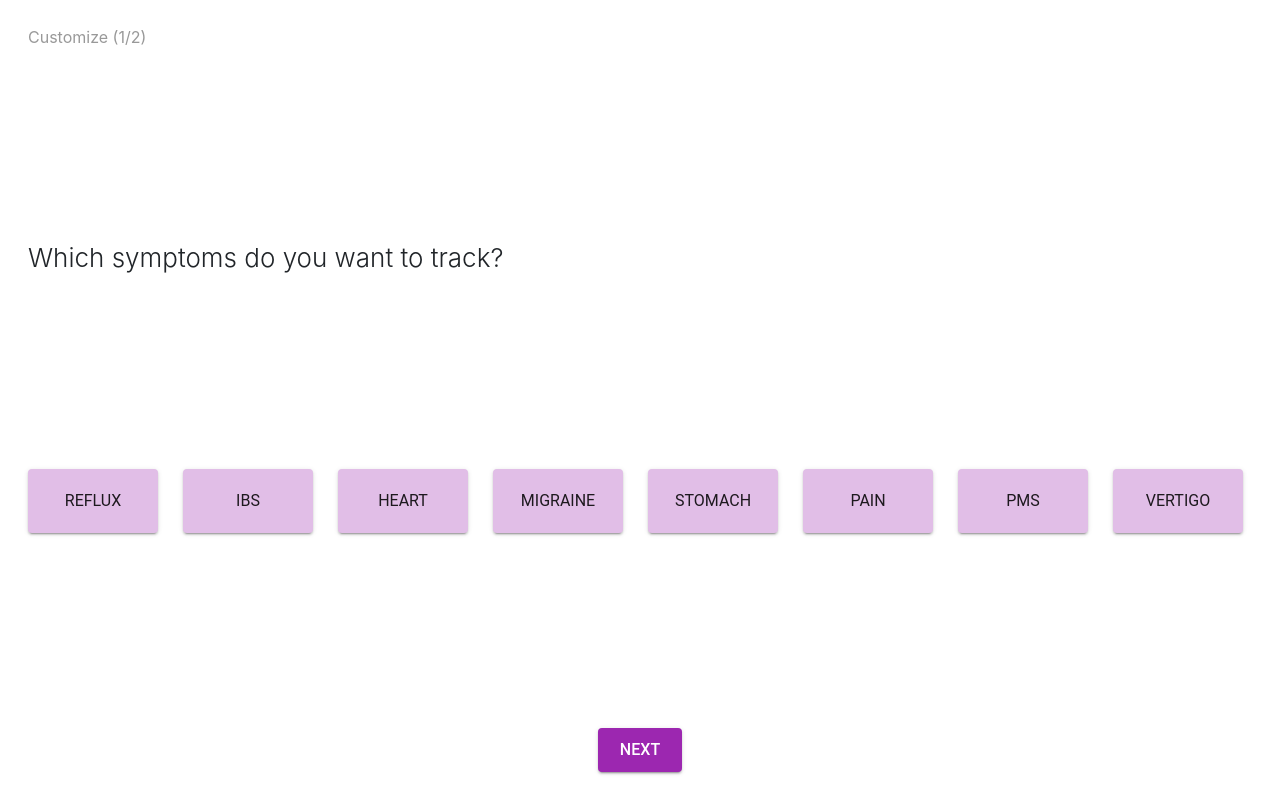
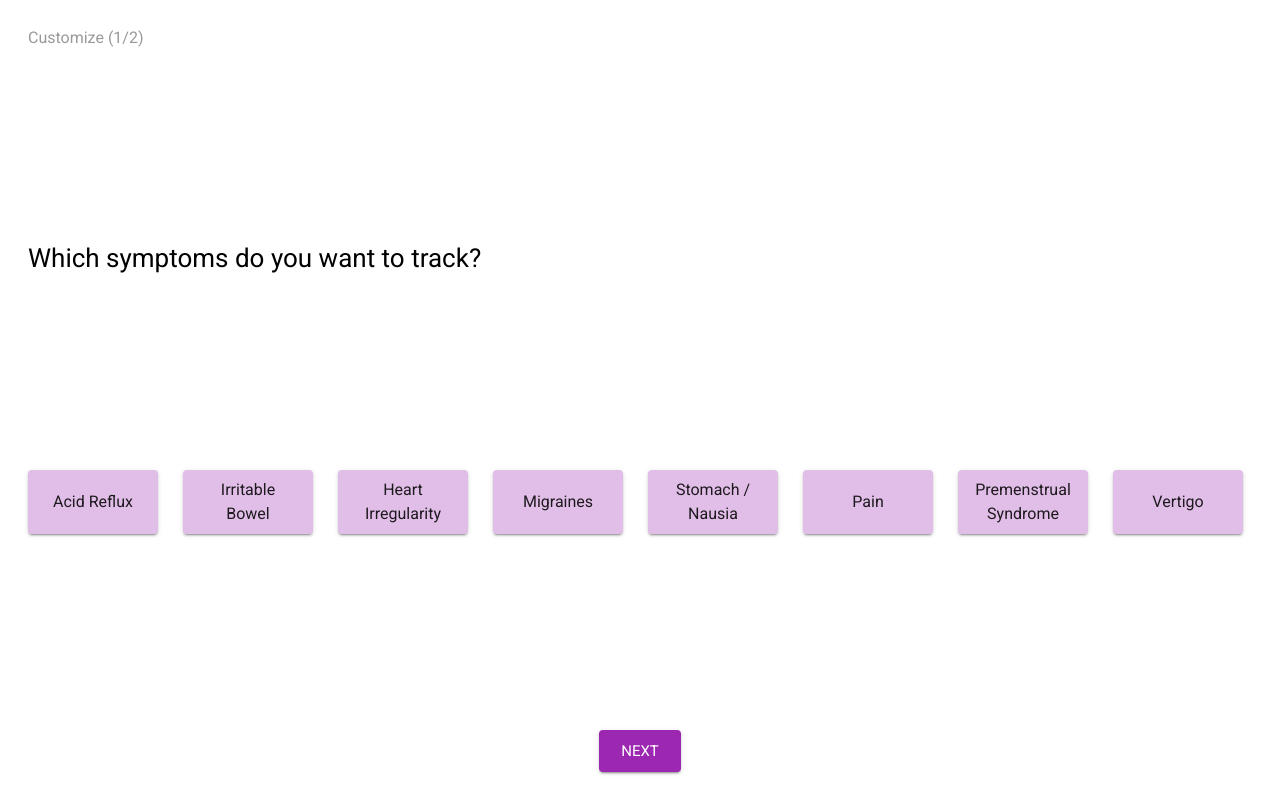
Before and after one commit to dilanustek/Symptony, a React (Create React App) app: page /setSymptoms in a window 1280 px wide. Built offline with nearby package versions, Linux system fonts and the light colour scheme.

Commit message:
addressed second PR for onboarding

```diff
--- a/src/App.css
+++ b/src/App.css
@@ -1,4 +1,4 @@
-.AppContainer {
+.App {
   display: flex;
   flex-flow: column;
   height: 100%;
--- a/src/App.tsx
+++ b/src/App.tsx
@@ -23,15 +23,15 @@ class AppInner extends Component<Props, State> {
     this.props.history.push("/setSymptoms");
   }
 
-  setSymptomsAndFactors = (symp: SymptomsAndFactors) => {
+  setSymptomsAndFactors = (symptomsAndFactors: SymptomsAndFactors) => {
     this.setState({
-      symptomsAndFactors: symp,
+      symptomsAndFactors,
     });
   };
 
   render() {
     return (
-      <div className="AppContainer">
+      <div className="App">
         <Switch>
           <Route path="/home" render={() => <div>hello antoine</div>} />
           <Route
--- a/src/NextButton.tsx
+++ b/src/NextButton.tsx
@@ -1,14 +1,13 @@
-import React, { Component } from "react";
+import React from "react";
 import { withRouter } from "react-router-dom";
 import Button from "@material-ui/core/Button";
 import { styled } from "@material-ui/core/styles";
 
 interface Props {
-  buttonText: string;
+  label: string;
 }
 
-export default class NextButton extends Component<Props, {}> {
-  render() {
+const NextButton = (props: Props) => {
   const RouterButton = withRouter(({ history }) => (
     <Button
       size="large"
@@ -18,13 +17,14 @@ export default class NextButton extends Component<Props, {}> {
         history.push("/home");
       }}
     >
-        {this.props.buttonText}
+      {props.label}
     </Button>
   ));
-
   const StyledRouterButton = styled(RouterButton)({
     alignSelf: "center",
   });
+
   return <StyledRouterButton />;
-  }
-}
+};
+
+export default NextButton;
--- a/src/SetSymptomsPage.tsx
+++ b/src/SetSymptomsPage.tsx
@@ -1,33 +1,33 @@
 import React, { Component } from "react";
 import "./setSymptoms.css";
-import { Symptom, SymptomsAndFactors, SymptomNames } from "./SymptomHelpers";
-import SymptomTileButton from "./SymptomTileButton";
+import { Symptom, SymptomsAndFactors } from "./SymptomHelpers";
+import TileButton from "./TileButton";
 import NextButton from "./NextButton";
 import { Typography } from "@material-ui/core";
 import Grid from "@material-ui/core/Grid";
 
 interface Props {
-  setSymptomsAndFactors: (sympFac: SymptomsAndFactors) => void;
+  setSymptomsAndFactors: (symptomsAndFactors: SymptomsAndFactors) => void;
   symptomsAndFactors: SymptomsAndFactors;
 }
 
 class SetSymptomsPage extends Component<Props, {}> {
   toggleSymptom = (newSymptom: Symptom) => {
-    const symps = this.props.symptomsAndFactors;
-    if (!symps[newSymptom]) {
-      symps[newSymptom] = [];
+    const symptomsAndFactors = this.props.symptomsAndFactors;
+    if (!symptomsAndFactors[newSymptom]) {
+      symptomsAndFactors[newSymptom] = [];
     } else {
-      delete symps[newSymptom];
+      delete symptomsAndFactors[newSymptom];
     }
-    this.props.setSymptomsAndFactors(symps);
+    this.props.setSymptomsAndFactors(symptomsAndFactors);
   };
 
   getSymptomTiles() {
     const symptoms = Object.values(Symptom);
 
     return symptoms.map((symptom) => (
-      <Grid item xs>
-        <SymptomTileButton
+      <Grid item xs key={symptom}>
+        <TileButton
           key={symptom}
           toggleSymptom={() => this.toggleSymptom(symptom)}
           symptom={symptom}
@@ -36,45 +36,6 @@ class SetSymptomsPage extends Component<Props, {}> {
       </Grid>
     ));
   }
-
-  // getSymptomTiles() {
-  //   let sympTiles = [];
-  //   const keys = Object.keys(SymptomNames);
-
-  //   sympTiles = keys.map(key =>
-  //   <Grid item xs>
-  //     <SymptomTileButton
-  //       key={SymptomNames[Symptom[key]]}
-  //       toggleSymptom={this.toggleSymptom}
-  //       symptomName={s}
-  //       symptomSelected={
-  //         this.props.symptomsAndFactors[SymptomNames[key]] !== undefined
-  //       }
-  //     />
-  //   </Grid>
-  //   );
-  //   // {
-
-  //   // } )
-
-  //   // for (const key of keys) {
-  //   //   const s: string = SymptomName[key];
-  //   //   sympTiles.push(
-  //   //     <Grid item xs>
-  //   //       <SymptomTileButton
-  //   //         key={s}
-  //   //         addSymptom={this.addSymptom}
-  //   //         symptomName={s}
-  //   //         symptomSelected={
-  //   //           SymtomName[this.props.symptomsAndFactors[s]] !== undefined
-  //   //         }
-  //   //       />
-  //   //     </Grid>
-  //   //   );
-  //   // }
-
-  //   return sympTiles;
-  // }
 
   render() {
     return (
@@ -89,7 +50,7 @@ class SetSymptomsPage extends Component<Props, {}> {
           </Grid>
         </div>
         <div className="submitBtn">
-          <NextButton buttonText="Next" />
+          <NextButton label="Next" />
         </div>
       </div>
     );
--- a/src/SymptomTileButton.tsx
+++ /dev/null
@@ -1,35 +0,0 @@
-import React, { Component } from "react";
-import Button from "@material-ui/core/Button";
-import { Symptom } from "./SymptomHelpers";
-import { styled } from "@material-ui/core/styles";
-import { purple } from "@material-ui/core/colors/";
-import { Typography } from "@material-ui/core";
-
-interface Props {
-  toggleSymptom: () => void;
-  symptom: Symptom;
-  symptomSelected: boolean;
-}
-
-export default class SymptomTileButton extends Component<Props, {}> {
-  render() {
-    const SympTileButton = styled(Button)({
-      width: "130px",
-      height: "64px",
-      textTransform: "capitalize",
-      background: this.props.symptomSelected ? purple[200] : purple[100],
-    });
-
-    return (
-      <>
-        <SympTileButton
-          variant="contained"
-          color="secondary"
-          onClick={() => this.props.toggleSymptom()}
-        >
-          <Typography>{this.props.symptom}</Typography>
-        </SympTileButton>
-      </>
-    );
-  }
-}
--- /dev/null
+++ b/src/TileButton.tsx
@@ -0,0 +1,36 @@
+import React from "react";
+import Button from "@material-ui/core/Button";
+import { Symptom } from "./SymptomHelpers";
+import { styled } from "@material-ui/core/styles";
+import { purple } from "@material-ui/core/colors/";
+import { Typography } from "@material-ui/core";
+import { SymptomNames } from "./SymptomHelpers";
+
+interface Props {
+  toggleSymptom: () => void;
+  symptom: Symptom;
+  symptomSelected: boolean;
+}
+
+const TileButton = (props: Props) => {
+  const TileBtn = styled(Button)({
+    width: "130px",
+    height: "64px",
+    textTransform: "capitalize",
+    background: props.symptomSelected ? purple[200] : purple[100],
+  });
+
+  return (
+    <>
+      <TileBtn
+        variant="contained"
+        color="secondary"
+        onClick={props.toggleSymptom}
+      >
+        <Typography>{SymptomNames[props.symptom]}</Typography>
+      </TileBtn>
+    </>
+  );
+};
+
+export default TileButton;
--- a/src/index.css
+++ b/src/index.css
@@ -6,9 +6,7 @@ html {
 body {
   height: 100%;
   margin: 0;
-  font-family: -apple-system, BlinkMacSystemFont, "Segoe UI", "Roboto", "Oxygen",
-    "Ubuntu", "Cantarell", "Fira Sans", "Droid Sans", "Helvetica Neue",
-    sans-serif;
+  font-family: "Roboto", "sans-serif";
   -webkit-font-smoothing: antialiased;
   -moz-osx-font-smoothing: grayscale;
 }
@@ -18,8 +16,3 @@ body {
   flex-flow: column;
   height: 100%;
 }
-
-code {
-  font-family: source-code-pro, Menlo, Monaco, Consolas, "Courier New",
-    monospace;
-}
--- a/src/index.tsx
+++ b/src/index.tsx
@@ -4,9 +4,9 @@ import "./index.css";
 import App from "./App";
 import * as serviceWorker from "./serviceWorker";
 import { BrowserRouter as Router } from "react-router-dom";
-import "bootstrap/dist/css/bootstrap.min.css";
 import theme from "./theme";
 import { MuiThemeProvider } from "@material-ui/core";
+import "fontsource-roboto";
 
 ReactDOM.render(
   <React.StrictMode>
--- a/src/theme.js
+++ b/src/theme.js
@@ -12,7 +12,6 @@ const theme = createMuiTheme({
   },
   typography: {
     fontFamily: "Roboto,sans-serif",
-    fontSize: "11px",
   },
 });
 
```
Also changed, not shown: src/SymptomHelpers.tsx (+0 -10 lines). Lines whose indentation alone changed are shown as unchanged.
